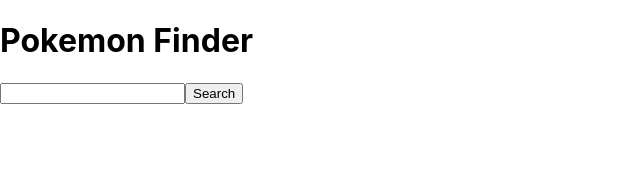
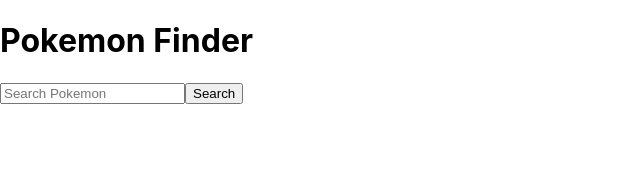
Before and after one commit to srgreene123/POKEMON-REACT-APP, a React (Create React App) app: page / in a window 1280 px wide. Shown: the top 173 px of the page, without its empty margins (0-640 px from the left). Built offline with nearby package versions, Linux system fonts and the light colour scheme.

Commit message:
Attempt to extract pokemon based on input

```diff
--- a/src/Components/SearchAndFetch.jsx
+++ b/src/Components/SearchAndFetch.jsx
@@ -2,27 +2,36 @@
 export function SearchAndFetch () {
     const [pokemons, setPokemons] = useState([]);
     const [input, setInput] = useState("");
+    const [filteredPokemon, setFiltered] = useState([]);
 
     //get full set of pokemon data
-    const getPokemon = async(input) => {
+    const getPokemon = async() => {
         //get data from API
         const response = await fetch("https://pokeapi.co/api/v2/pokemon?limit=100000&offset=0");
         const data = await response.json();
         console.log(data.results);
         setPokemons(data.results);
+
+        //extract pokemon based on input
+        if (input.length == 0) {
+            console.log('No results found');
+        } else {
+            pokemons.filter(pokemon=>pokemon.include(input)).map(filteredPokemon => filteredPokemon.name);
+        }
     }
 
-    // const parseData = (e) => {
-    //     console.log(e.target.value);
-    //     setInput(e.target.value);
-    //     console.log(input);
-    // }
+    //get input field and update state of that input
+    const parseData = (e) => {
+        setInput(e.target.value);
+        console.log(input);
+    }
 
     return (
         <>
             <h1>Pokemon Finder</h1>
-            <input value={input}/>
+            <input type="text" placeholder="Search Pokemon" onChange={parseData} value={input}/>
             <button onClick={getPokemon}>Search</button>
+            <div>{filteredPokemon}</div>
         </>
     );
 }
```
